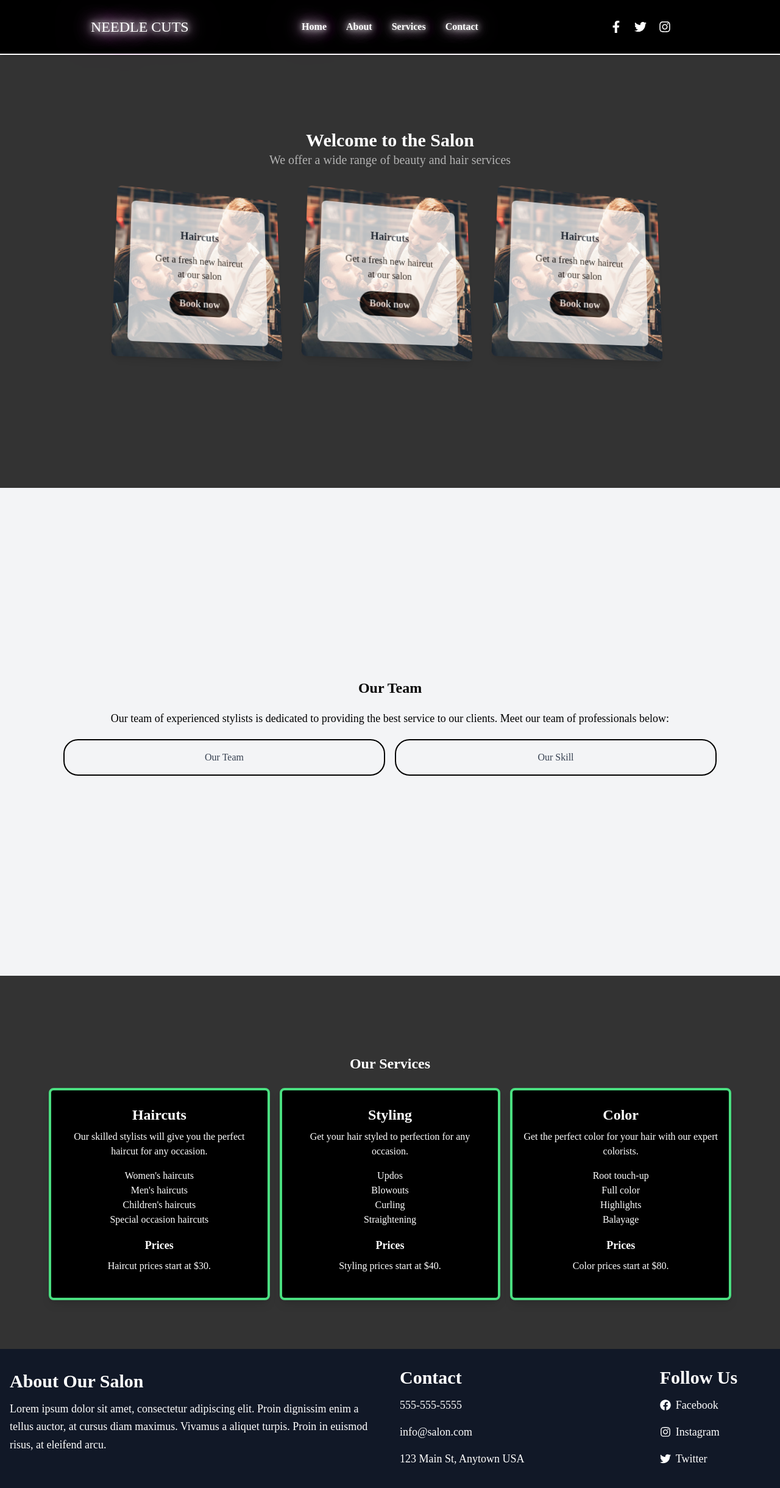
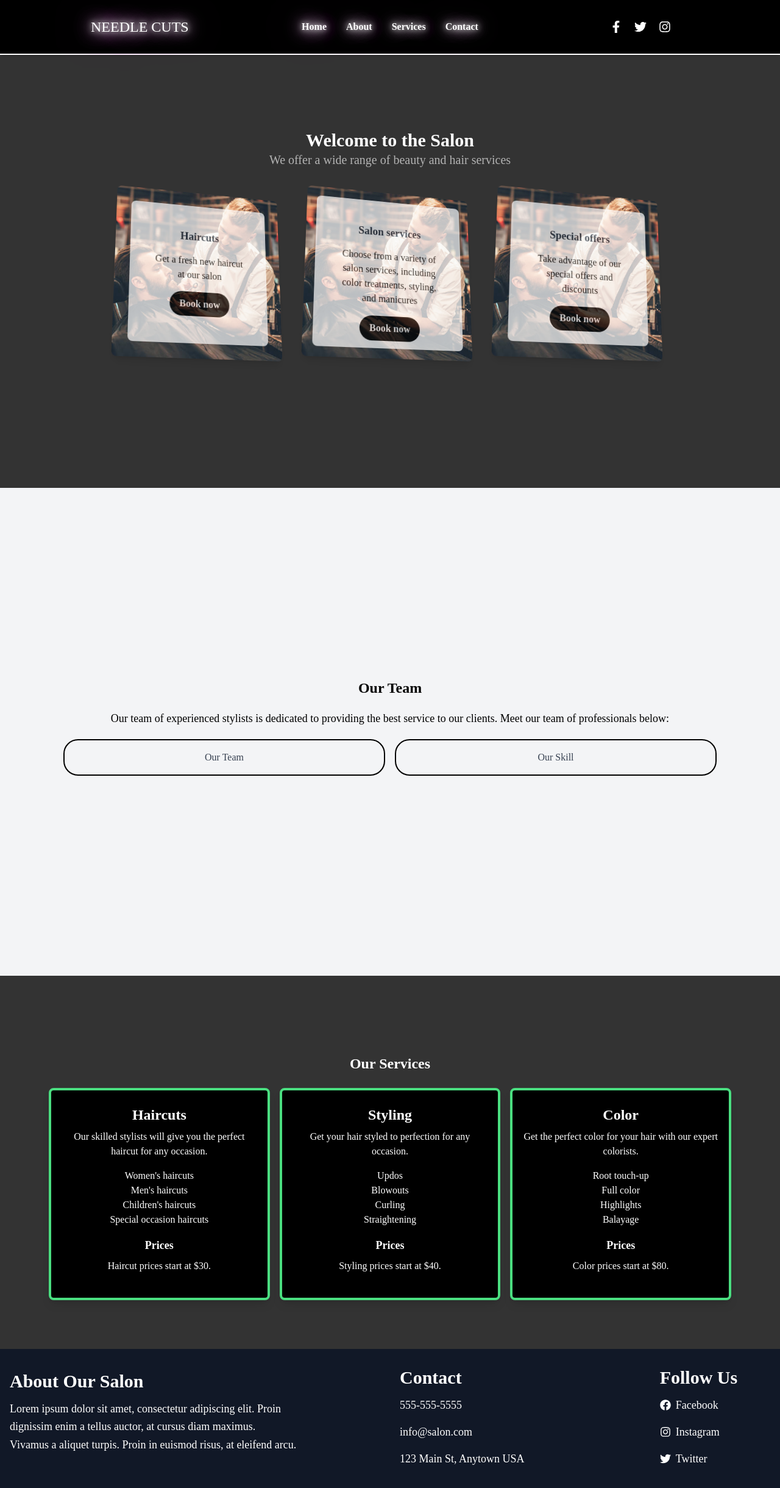
Before and after one commit to Ammad-786/cardsReact, a React (Create React App) app: page / in a window 1280 px wide. Shown: the top 2440 px of the page at 61% size. Built offline with nearby package versions, Linux system fonts and the light colour scheme.

Commit message:
Mobile navbar

```diff
--- a/src/assets/aboutcards/AnimatedCard.jsx
+++ /dev/null
@@ -1,39 +0,0 @@
-import React, { useState } from 'react';
-import { motion, AnimatePresence } from 'framer-motion';
-
-const Card = () => {
-  return (
-    <div className="card">
-      <h3>Card Title</h3>
-      <p>Card content</p>
-    </div>
-  );
-};
-
-const AnimatedCard = () => {
-  const [isVisible, setIsVisible] = useState(false);
-
-  const handleClick = () => {
-    setIsVisible(!isVisible);
-  };
-
-  return (
-    <div style={{ perspective: 1000 }}>
-      <button onClick={handleClick}>Toggle Visibility</button>
-      <AnimatePresence>
-        {isVisible && (
-          <motion.div
-            initial={{ scale: 0, rotateY: 180 }}
-            animate={{ scale: 1, rotateY: 0 }}
-            exit={{ scale: 0 }}
-            transition={{ duration: 1 }}
-          >
-            <Card />
-          </motion.div>
-        )}
-      </AnimatePresence>
-    </div>
-  );
-};
-
-export default AnimatedCard;
--- a/src/components/Footer.jsx
+++ b/src/components/Footer.jsx
@@ -2,15 +2,15 @@ import React from 'react'
 import { FaFacebook, FaInstagram, FaTwitter } from 'react-icons/fa'
 
 const Footer = () => (
-  <footer className="bg-gray-900 text-white py-8">
-    <div className="container mx-auto flex flex-wrap items-center justify-between">
+  <footer className="bg-gray-900 text-white py-8 ">
+    <div className="container mx-auto flex flex-wrap items-center text-center md:text-left justify-center md:justify-between">
       <div className="w-full lg:w-6/12 px-4">
         <h3 className="text-3xl font-bold leading-none mb-4">
           About Our Salon
         </h3>
         <p className="mb-8 text-lg leading-relaxed">
-          Lorem ipsum dolor sit amet, consectetur adipiscing elit. Proin dignissim
-          enim a tellus auctor, at cursus diam maximus. Vivamus a aliquet turpis.
+          Lorem ipsum dolor sit amet, consectetur adipiscing elit. Proin <br/> dignissim
+          enim a tellus auctor, at cursus diam maximus.<br/> Vivamus a aliquet turpis.
           Proin in euismod risus, at eleifend arcu.
         </p>
       </div>
@@ -36,7 +36,7 @@ const Footer = () => (
       </div>
       <div className="w-full lg:w-2/12 px-4">
         <h3 className="text-3xl font-bold leading-none mb-4">Follow Us</h3>
-        <ul className="list-unstyled text-lg mb-0">
+        <ul className="mx-auto flex flex-row md:flex-col justify-between  md:items-left text-lg px-4 md:px-0 mb-0">
           <li className="mb-4">
             <a
               href="/"
--- a/src/components/Home.jsx
+++ b/src/components/Home.jsx
@@ -4,7 +4,7 @@ const Home = () => {
 
   return (
     <div>
-       <div className=" bg-[#333]  md:h-screen p-20 mx-auto flex flex-col items-center justify-center">
+       <div className=" bg-[#333]  md:h-screen py-14 md:p-20 mx-auto flex flex-col items-center justify-center">
           <h1 className="text-3xl font-bold text-center text-white">Welcome to the Salon</h1>
           <p className="text-xl text-center text-[#b3b3b3] mb-8">We offer a wide range of beauty and hair services</p>
           <div className="grid sm:grid-cols-2 md:grid-cols-3 justify-center gap-8 ">
@@ -19,10 +19,10 @@ const Home = () => {
             </div>
 
             <div className="card-wrapper">
-                <div className="card1 rounded-lg shadow-lg p-6 w-[280px] h-[280px] text-center">
+              <div className="card1 rounded-lg shadow-lg p-4 w-[280px] h-[280px] text-center">
                 <div className='bg-white rounded-lg h-[100%] opacity-70 hover:opacity-100 w-[100%] p-10'>
-                    <h2 className="text-lg font-bold text-gray-800 mb-4">Haircuts</h2>
-                    <p className="text-black mb-4">Get a fresh new haircut at our salon</p>
+                  <h2 className="text-lg font-bold text-gray-800 mb-4">Salon services</h2>
+                  <p className="text-base text-black mb-4">Choose from a variety of salon services, including color treatments, styling, and manicures</p>
                   <button className="bg-black text-white font-bold py-2 px-4 rounded-full">Book now</button>
                 </div>
               </div>
@@ -31,15 +31,12 @@ const Home = () => {
               <div className="card-wrapper">
                 <div className="card1 rounded-lg shadow-lg p-6 w-[280px] h-[280px] text-center">
                   <div className='bg-white rounded-lg h-[100%] opacity-70 hover:opacity-100 w-[100%] p-10'>
-                    <h2 className="text-lg font-bold text-gray-800 mb-4">Haircuts</h2>
-                    <p className="text-black mb-4">Get a fresh new haircut at our salon</p>
+                    <h2 className="text-lg font-bold text-gray-800 mb-4">Special offers</h2>
+                    <p className="text-black mb-4">Take advantage of our special offers and discounts</p>
                     <button className="bg-black text-white font-bold py-2 px-4 rounded-full">Book now</button>
                   </div>
                 </div>
               </div>
-
-
-
             </div>
         </div>
     </div>
--- a/src/components/Navbar.jsx
+++ b/src/components/Navbar.jsx
@@ -1,18 +1,23 @@
-import React from 'react'
+import React, { useState } from 'react'
 import "../index.css"
-import { FaFacebookF, FaTwitter, FaInstagram } from 'react-icons/fa';
+import { FaFacebookF, FaTwitter, FaInstagram, FaTimes } from 'react-icons/fa';
 
 const Navbar = () => {
+    const [menuOpen, setMenuOpen] = useState(false);
+
+    const toggleMenu = () => {
+        setMenuOpen(!menuOpen);
+    }
 
   return (
-    <div className='bg-gray-800 shadow-md fixed w-full z-10 top-0'>
+    <div className='bg-gray-800 shadow-md relative md:fixed w-full z-10 top-0'>
         <nav  className="bg-black  p-4 md:p-6 flex md:grid md:grid-cols-3 md: items-center justify-between border-b-2 border-white  md:justify-center">
-            <div className=" flex  text-2xl text-white justify-center">NEEDLE CUTS</div>
+            <div className="flex text-2xl text-white p-8 md:p-0 justify-center">NEEDLE CUTS</div>
             <div className="md:hidden">
-                <button className="text-gray-500 hover:text-white focus:text-white focus:outline-none">
-                <svg className="h-6 w-6 fill-current" viewBox="0 0 24 24">
-                    <path d="M4 5h16a1 1 0 0 1 0 2H4a1 1 0 1 1 0-2zm0 6h16a1 1 0 0 1 0 2H4a1 1 0 0 1 0-2zm0 6h16a1 1 0 0 1 0 2H4a1 1 0 0 1 0-2z"></path>
-                </svg>
+                <button className="text-gray-500 hover:text-white focus:text-white focus:outline-none" onClick={toggleMenu}>
+                {menuOpen ? <FaTimes className="h-6 w-6 fill-current" /> : <svg className="h-6 w-6 fill-current" viewBox="0 0 24 24">
+                <path d="M4 5h16a1 1 0 0 1 0 2H4a1 1 0 1 1 0-2zm0 6h16a1 1 0 0 1 0 2H4a1 1 0 0 1 0-2zm0 6h16a1 1 0 0 1 0 2H4a1 1 0 0 1 0-2z"></path>
+                </svg>}
                 </button>
             </div>
             <div  className=" hidden md:flex justify-center">
@@ -26,6 +31,13 @@ const Navbar = () => {
                 <a href="/"><FaTwitter /></a>
                 <a href="/"><FaInstagram /></a>
             </div>
+
+            <div className={`className="bg-black p-8 grid  grid-cols-1 text-center  items-center justify-center md:hidden ${menuOpen ? 'block' : 'hidden'}`}>
+                <a href="/" className="text-white font-bold px-4 py-2 rounded-lg hover:bg-gray-700 block">Home</a>
+                <a href="/" className="text-white font-bold px-4 py-2 rounded-lg hover:bg-gray-700 block">About</a>
+                <a href="/" className="text-white font-bold px-4 py-2 rounded-lg hover:bg-gray-700 block">Services</a>
+                <a href="/" className="text-white font-bold px-4 py-2 rounded-lg hover:bg-gray-700 block">Contact</a>
+            </div>
         </nav>
 
     </div>
```
Lines whose indentation alone changed are shown as unchanged.
